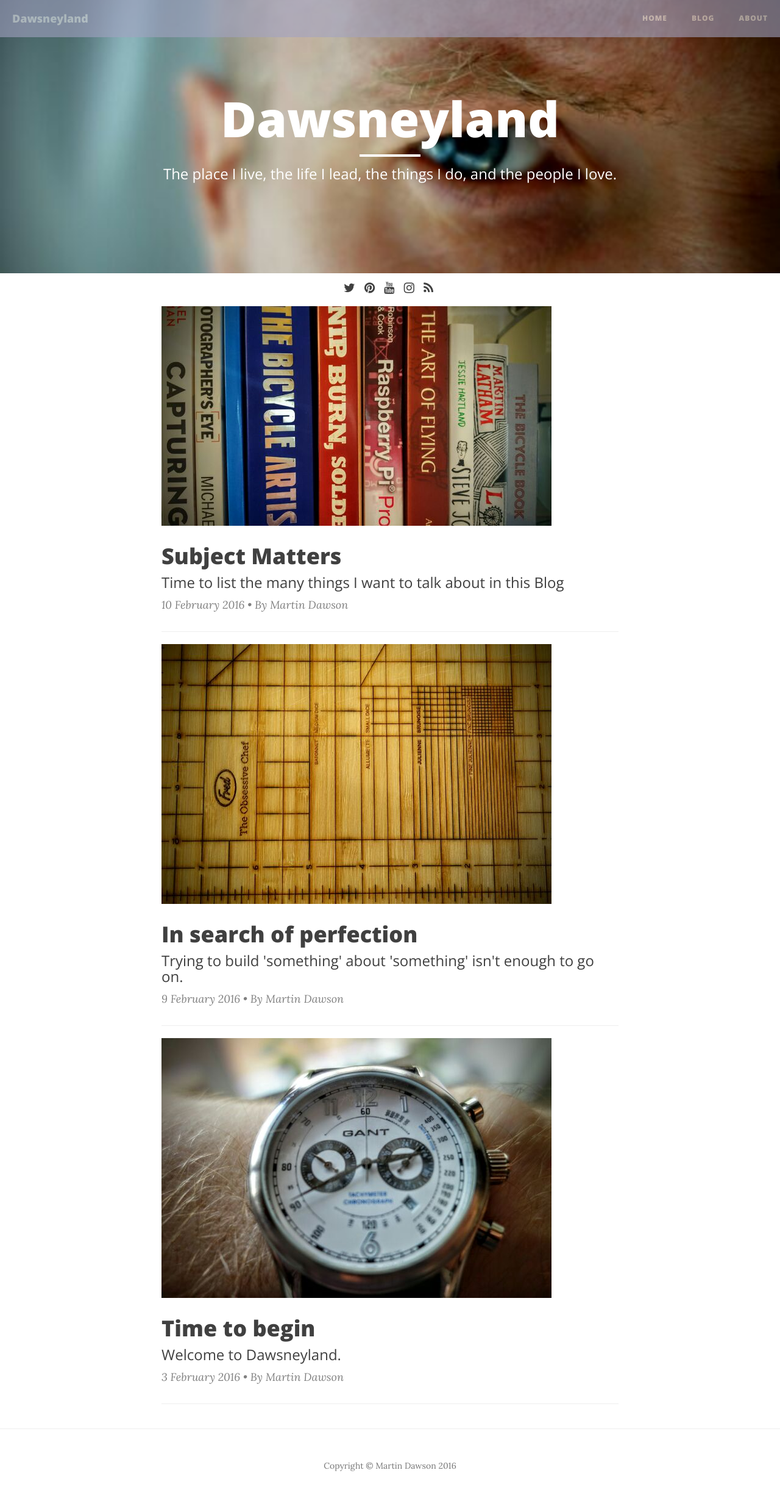
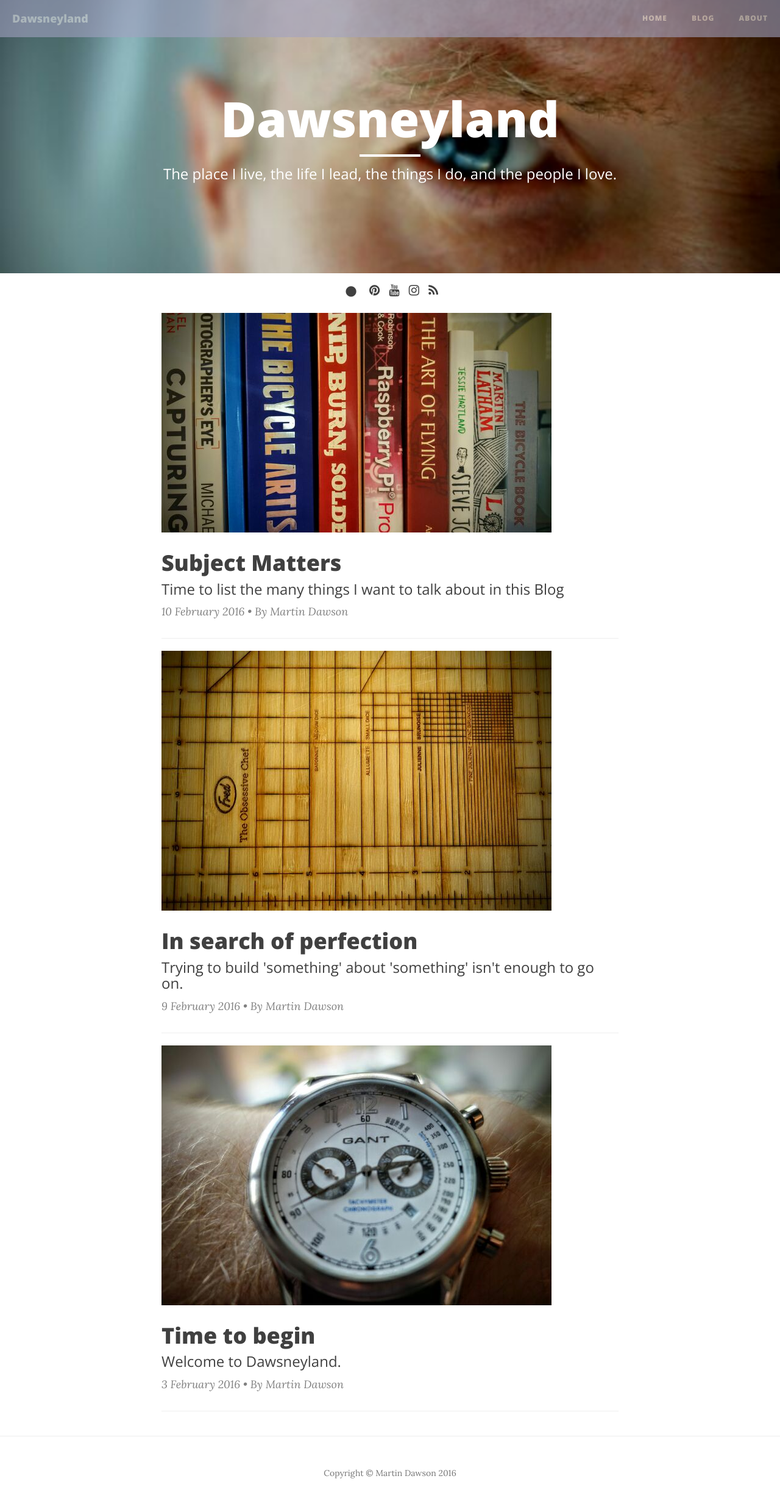
Before and after one commit to dawsneyland/formerdland, a Jekyll site: the page built from index.html, in a window 1280 px wide. Shown: the whole page at 61% size. Built offline with Jekyll 4.4.1, drawn with Linux system fonts in a browser that asks for light colours; nearby versions of some CDN libraries; the list of posts is cut into pages by our own code.

Commit message:
Update social.html

```diff
--- a/_includes/social.html
+++ b/_includes/social.html
@@ -1,5 +1,14 @@
 <ul class="list-inline text-centre social-contacts">
-  <li><a href="http://twitter.com/dawsneyland"><i class="fa fa-twitter"></i></a></li>
+  <li>
+    <a href="http://twitter.com/dawsneyland">
+ <span class="fa-stack">
+                                <i class="fa fa-circle fa-stack-1x"></i>
+                                <i class="fa fa-twitter fa-stack-lg fa-inverse"></i>
+                            </span>
+
+
+
+<!--<i class="fa fa-twitter"></i></a></li>-->
   <li><a href="http://pinterest.com/dawsneyland"><i class="fa fa-pinterest"></i></a></li>
   <li><a href="http://youtube.com/dawsneyland"><i class="fa fa-youtube"></i></a></li>
   <li><a href="http://instagram.com/dawsneyland"><i class="fa fa-instagram"></i></a></li>
```
